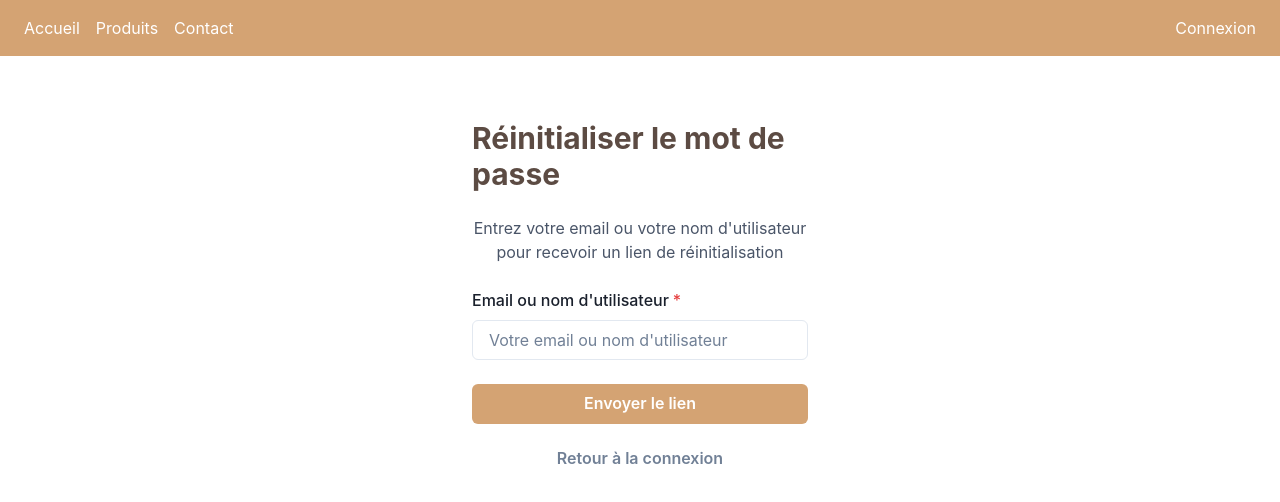
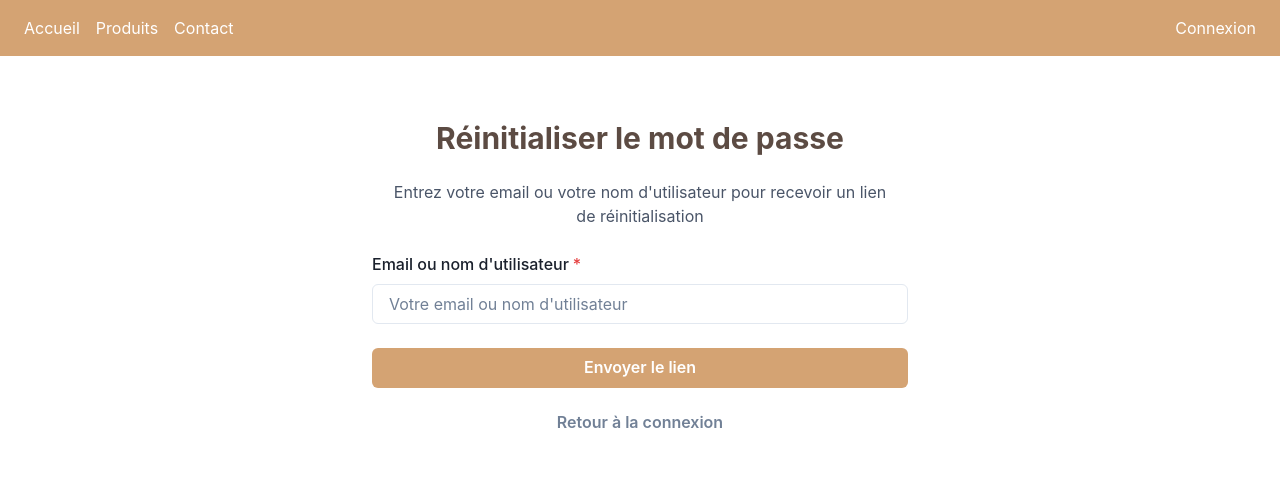
Before and after one commit to asawaaah/recettes, a React (Create React App) app: page /request-password-reset in a window 1280 px wide. Shown: the top 502 px of the page. Built offline with nearby package versions, Linux system fonts and the light colour scheme.

Commit message:
feat: improve password reset page responsiveness and text layout

```diff
--- a/src/components/auth/RequestPasswordReset.js
+++ b/src/components/auth/RequestPasswordReset.js
@@ -73,7 +73,7 @@ const RequestPasswordReset = () => {
   };
 
   return (
-    <Box p={8} maxW="400px" mx="auto">
+    <Box p={8} maxW={{ base: "400px", md: "600px" }} mx="auto">
       <VStack spacing={6} as="form" onSubmit={handlePasswordResetRequest}>
         <Heading size="lg" color="brand.text">
           Réinitialiser le mot de passe
@@ -86,7 +86,7 @@ const RequestPasswordReset = () => {
           </Alert>
         )}
 
-        <Text textAlign="center" color="gray.600">
+        <Text textAlign="center" color="gray.600" maxW="500px">
           Entrez votre email ou votre nom d'utilisateur pour recevoir un lien de réinitialisation
         </Text>
 
```
